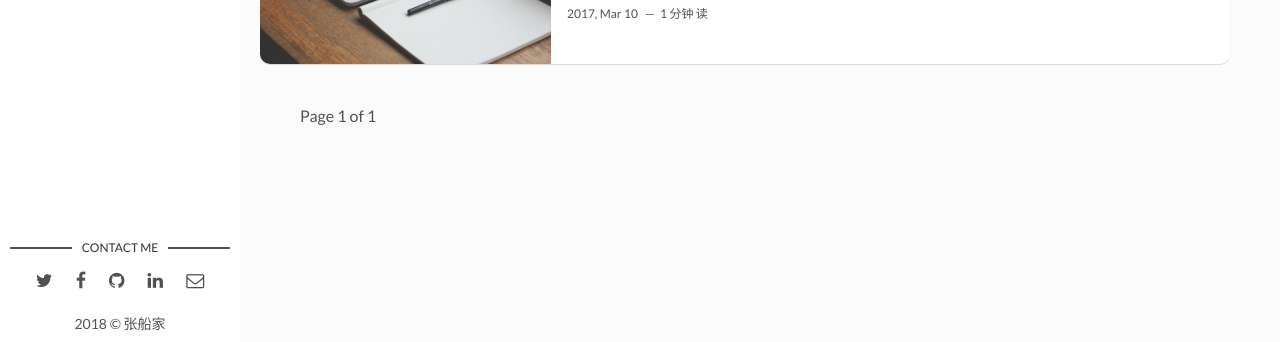
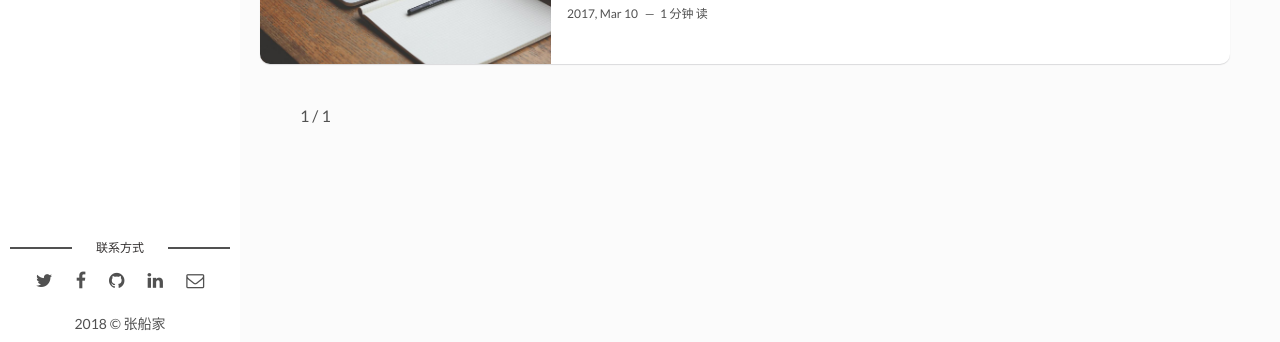
Before and after one commit to zhangchuanjia123/zhangchuanjia123.github.io, a Jekyll site: the page built from index.html, in a window 1280 px wide. Shown: the part 532-874 px from the top of the page. Built offline with Jekyll 4.4.1, drawn with Linux system fonts in a browser that asks for light colours; the list of posts is cut into pages by our own code.

Commit message:
2018-07-02 一点修改

```diff
--- a/_config.yml
+++ b/_config.yml
@@ -1,7 +1,7 @@
-title: Hello, world! I'm David Freeman
+title: 你好，欢迎来到我的博客！
 #timezone: UTC
 
-#encoding: utf-8
+encoding: utf-8
 
 #author:
 #  name: 张船家
--- a/_includes/pagination.html
+++ b/_includes/pagination.html
@@ -9,7 +9,7 @@
         {% endif %}
       {% endif %}
 
-      <p><span class="page-number">Page {{paginator.page}} of {{paginator.total_pages}}</span></p>
+      <p><span class="page-number"> {{paginator.page}} / {{paginator.total_pages}} </span></p>
 
       {% if paginator.next_page %}
       <p><a class="older-posts" href="{{ site.baseurl }}/page/{{ paginator.next_page }}/"><i class="fa fa-long-arrow-right" aria-hidden="true"></i></a></p>
--- a/_layouts/main.html
+++ b/_layouts/main.html
@@ -14,7 +14,7 @@
   </header> <!-- End Header -->
   <footer>
     <section class="contact">
-      <h3 class="contact-title">Contact me</h3>
+      <h3 class="contact-title">联系方式</h3>
       <ul>
         {% if site.social-twitter %}
           <li><a href="https://twitter.com/{{ site.social-twitter }}" target="_blank"><i class="fa fa-twitter" aria-hidden="true"></i></a></li>
```
Also changed, not shown: _posts/2018-06-29-wrecking-ball-effect-in-blender-python.md (+1 -1 lines), index.html (line endings or trailing spaces), 1 other file.
